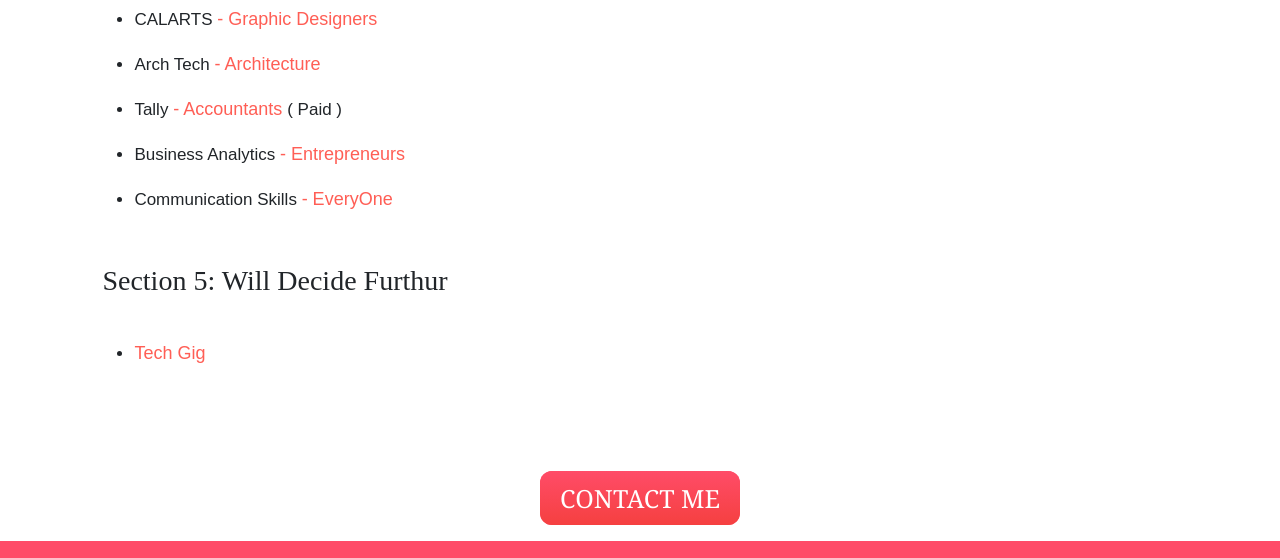
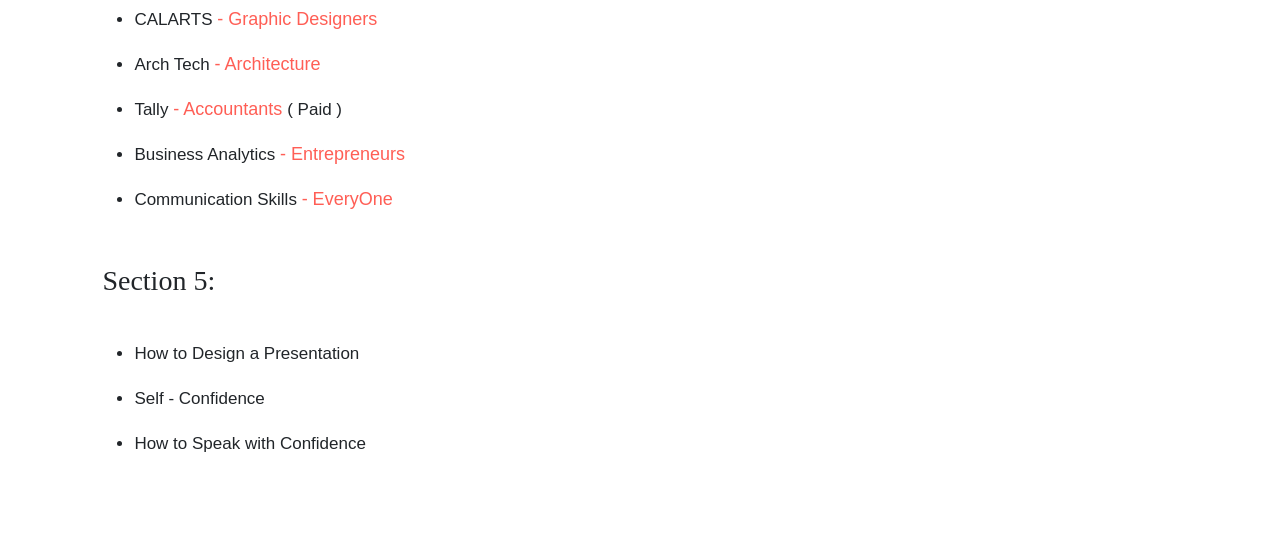
Before and after one commit to Shahzaibfardeen/EnLift_Development_Organization-, a plain HTML site: page index.html in a window 1280 px wide. Shown: the part 1549-2107 px from the top of the page. Drawn offline with nearby package versions, Linux system fonts and the light colour scheme.

Commit message:
Links Add On

```diff
--- a/index.html
+++ b/index.html
@@ -61,7 +61,7 @@
               <li><a class="dropdown-item" href="#">Action</a></li>
               <li><a class="dropdown-item" href="#">Another action</a></li>
               <li><hr class="dropdown-divider"></li>
-              <li><a class="dropdown-item" href="#">Something else here</a></li>
+              <li><a class="dropdown-item" href="#"> Something else here </a></li>
             </ul>
           </li> -->
 
@@ -79,7 +79,7 @@
 <div class="div-middle font17"> <br>
   <h1 class="" > ELDO Session Resources List </h1> <br>
 
-<!-- Session 1 Details  -->
+<!-- Session 1 Details -->
     <h3> Section 1: Tools & General Stuffs 💡 </h3> <br>
 
   <ul class="bullet" >
@@ -98,7 +98,7 @@
     <li> <a href="https://www.ratatype.com/groups/9377629/" class="link link-color" target="_blank" > Rata Typing </a>(Group - Know Ur Accuracy)</li>
   </ul> <br>
 
-<!-- Session 2 Details  -->
+<!-- Session 2 Details -->
  <h3>Section 2: Soft Skills - About English </h3> <br>
   <ul class="bullet" >
     <li> <a href="https://drive.google.com/drive/u/0/folders/1s3X4WnXprMV2nwyCdDWAknajBMLUHw7K" class="link link-color" target="_blank" > To Do Lists </a> - Templates </li>
@@ -108,7 +108,7 @@
     <li> 10 Tips To Speak Good English <a class="link link-color" > </a> </li>
   </ul> <br>
 
-<!-- Session 3 Details  -->
+<!-- Session 3 Details -->
  <h3>Section 3: Tools </h3> <br>
   <ul class="bullet" >
     <li> <a href="https://www.javatpoint.com/" class="link link-color" target="_blank" > Java T Point </a> ( Aptitudes ) </li>
@@ -119,7 +119,7 @@
     <li> UI & UX Designers | <a href="https://proto.io/" class="link link-color" target="_blank" > Proto Typing </a> </li>
   </ul> <br>
 
-<!-- Session 4 Details  -->
+<!-- Session 4 Details -->
 <h3>Section 4: Based on Ur Domain Courses </h3> <br>
   <ul class="bullet" >
     <li> Web Design <a href="https://www.coursera.org/specializations/web-design" class="link link-color" target="_blank" > - Developers </a> </li>
@@ -131,21 +131,22 @@
     <li> Communication Skills <a href="https://www.coursera.org/specializations/improve-english" class="link link-color" target="_blank" > - EveryOne </a> </li>
   </ul> <br>
 
-<!-- Session 5 Details  -->
-<h3>Section 5: Will Decide Furthur </h3> <br>
+<!-- Session 5 Details -->
+<h3> Section 5: </h3> <br>
   <ul class="bullet" >
-  <li> <a href="https://www.techgig.com/" class="link link-color" target="_blank" > Tech Gig </a> </li>
+    <!-- <li> <a href="https://www.techgig.com/" class="link link-color" target="_blank" > Tech Gig </a> </li> -->
+    <li> How to Design a Presentation  <a class="link link-color" > </a></li>
+    <li> Self - Confidence  <a class="link link-color" > </a></li>
+    <li> How to Speak with Confidence  <a class="link link-color" > </a></li>
+
   </ul> <br>
-
 </div>
 
-
-<!-- Footer Session-->
+<!-- Footer Session -->
 <footer id="footer">
   <div class="contact-me">
-    <a class="button" href="mailto:S4shahzaib73@gmail.com">CONTACT ME</a>
+    <a class="button" href="mailto:S4shahzaib73@gmail.com"> CONTACT ME </a>
   </div>
-
     <div class="bottom-container" id="footer">
       <a class="footer-link" href="https://www.linkedin.com/in/shahzaib-fardeen/" target="_blank" > <i class="social-icon fa fa-linkedin"> </i></a>
       <a class="footer-link" href="https://github.com/Shahzaibfardeen" target="_blank" > <i class="social-icon fa fa-github"> </i></a>
```
Lines whose indentation alone changed are shown as unchanged.
